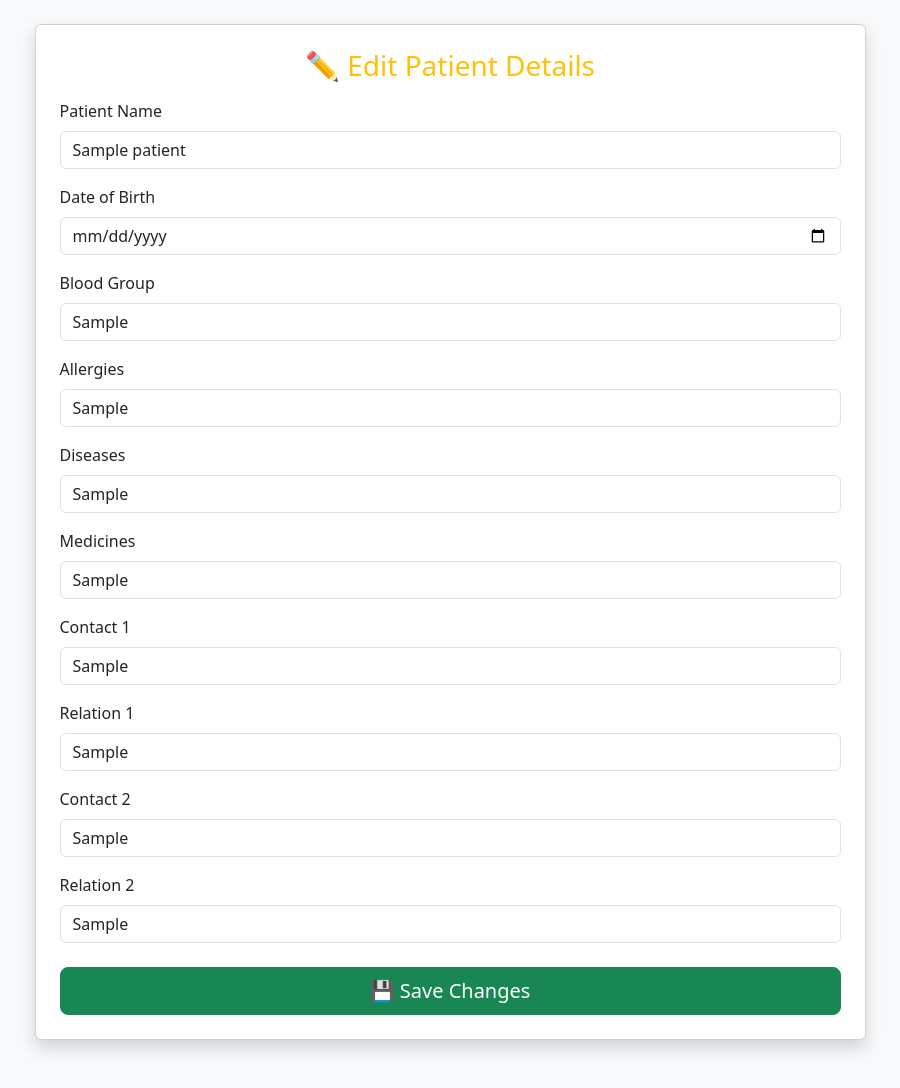
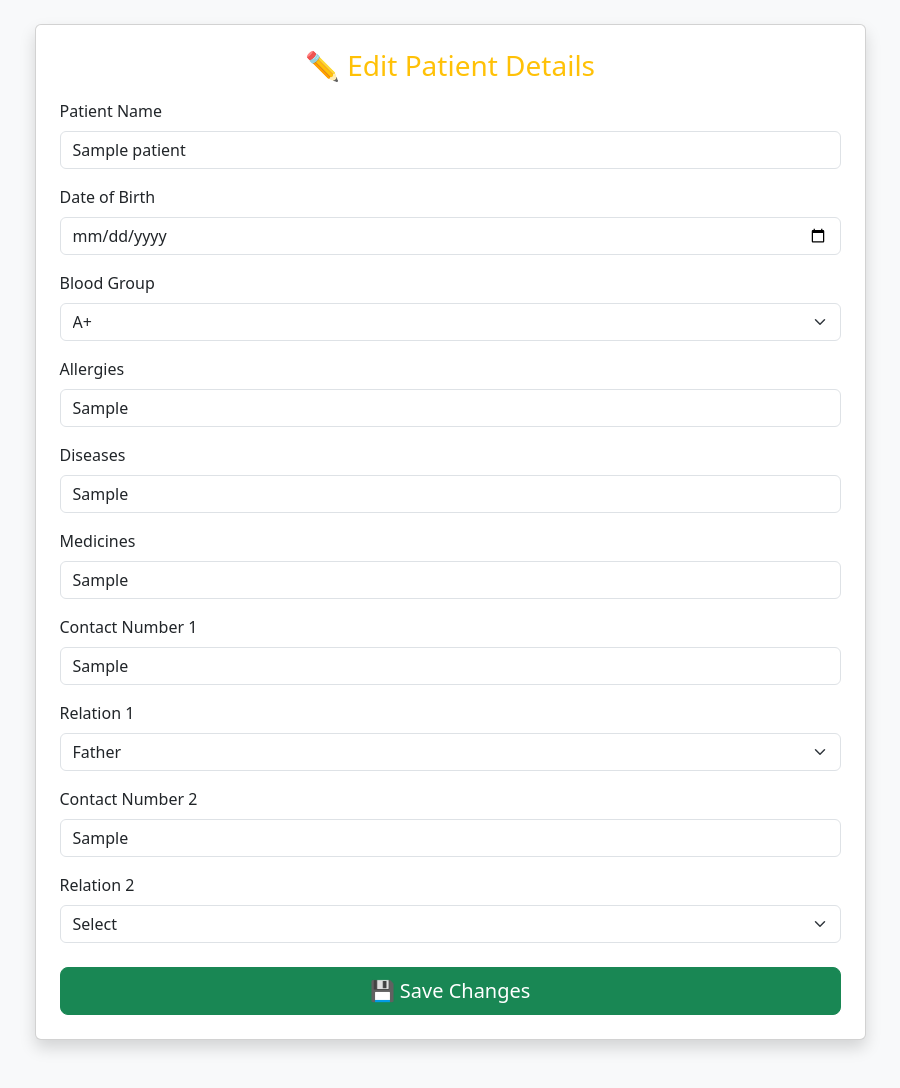
Before and after one commit to sonuy10/Ai-Emergency-Qr-Health-System, a Flask app: page /edit/1 in a window 1280 px wide. Shown: the whole page, without its empty margins (190-1090 px from the left). Run offline with Flask 3, Linux system fonts and the light colour scheme; tables that the repository leaves empty hold one stand-in row (values such as "Sample post").

Commit message:
Update edit_patient.html

```diff
--- a/templates/edit_patient.html
+++ b/templates/edit_patient.html
@@ -20,7 +20,7 @@
                     ✏️ Edit Patient Details
                 </h3>
 
-                <form method="POST">
+                <form method="POST" action="/edit/{{ patient[0] }}">
 
                     <!-- Name -->
                     <div class="mb-3">
@@ -42,13 +42,23 @@
                                required>
                     </div>
 
-                    <!-- Blood -->
+                    <!-- Blood Group -->
                     <div class="mb-3">
                         <label class="form-label">Blood Group</label>
-                        <input type="text"
-                               name="blood_group"
-                               class="form-control"
-                               value="{{ patient[3] }}">
+
+                        <select name="blood_group" class="form-select">
+
+                            <option value="A+" {% if patient[3]=='A+' %}selected{% endif %}>A+</option>
+                            <option value="A-" {% if patient[3]=='A-' %}selected{% endif %}>A-</option>
+                            <option value="B+" {% if patient[3]=='B+' %}selected{% endif %}>B+</option>
+                            <option value="B-" {% if patient[3]=='B-' %}selected{% endif %}>B-</option>
+                            <option value="AB+" {% if patient[3]=='AB+' %}selected{% endif %}>AB+</option>
+                            <option value="AB-" {% if patient[3]=='AB-' %}selected{% endif %}>AB-</option>
+                            <option value="O+" {% if patient[3]=='O+' %}selected{% endif %}>O+</option>
+                            <option value="O-" {% if patient[3]=='O-' %}selected{% endif %}>O-</option>
+
+                        </select>
+
                     </div>
 
                     <!-- Allergies -->
@@ -80,38 +90,54 @@
 
                     <!-- Contact 1 -->
                     <div class="mb-3">
-                        <label class="form-label">Contact 1</label>
+                        <label class="form-label">Contact Number 1</label>
                         <input type="text"
                                name="emergency_contact_1"
                                class="form-control"
                                value="{{ patient[7] }}">
                     </div>
 
-                    <!-- Relation 1 FIX -->
+                    <!-- Relation 1 -->
                     <div class="mb-3">
                         <label class="form-label">Relation 1</label>
-                        <input type="text"
-                               name="emergency_relation_1"
-                               class="form-control"
-                               value="{{ patient[8] }}">
+
+                        <select name="emergency_relation_1" class="form-select">
+
+                            <option value="Father" {% if patient[8]=='Father' %}selected{% endif %}>Father</option>
+                            <option value="Mother" {% if patient[8]=='Mother' %}selected{% endif %}>Mother</option>
+                            <option value="Brother" {% if patient[8]=='Brother' %}selected{% endif %}>Brother</option>
+                            <option value="Sister" {% if patient[8]=='Sister' %}selected{% endif %}>Sister</option>
+                            <option value="Spouse" {% if patient[8]=='Spouse' %}selected{% endif %}>Spouse</option>
+                            <option value="Friend" {% if patient[8]=='Friend' %}selected{% endif %}>Friend</option>
+
+                        </select>
+
                     </div>
 
                     <!-- Contact 2 -->
                     <div class="mb-3">
-                        <label class="form-label">Contact 2</label>
+                        <label class="form-label">Contact Number 2</label>
                         <input type="text"
                                name="emergency_contact_2"
                                class="form-control"
                                value="{{ patient[9] }}">
                     </div>
 
-                    <!-- Relation 2 FIX -->
+                    <!-- Relation 2 -->
                     <div class="mb-4">
                         <label class="form-label">Relation 2</label>
-                        <input type="text"
-                               name="emergency_relation_2"
-                               class="form-control"
-                               value="{{ patient[10] }}">
+
+                        <select name="emergency_relation_2" class="form-select">
+
+                            <option value="">Select</option>
+                            <option value="Father" {% if patient[10]=='Father' %}selected{% endif %}>Father</option>
+                            <option value="Mother" {% if patient[10]=='Mother' %}selected{% endif %}>Mother</option>
+                            <option value="Brother" {% if patient[10]=='Brother' %}selected{% endif %}>Brother</option>
+                            <option value="Sister" {% if patient[10]=='Sister' %}selected{% endif %}>Sister</option>
+                            <option value="Friend" {% if patient[10]=='Friend' %}selected{% endif %}>Friend</option>
+
+                        </select>
+
                     </div>
 
                     <div class="d-grid">
```
